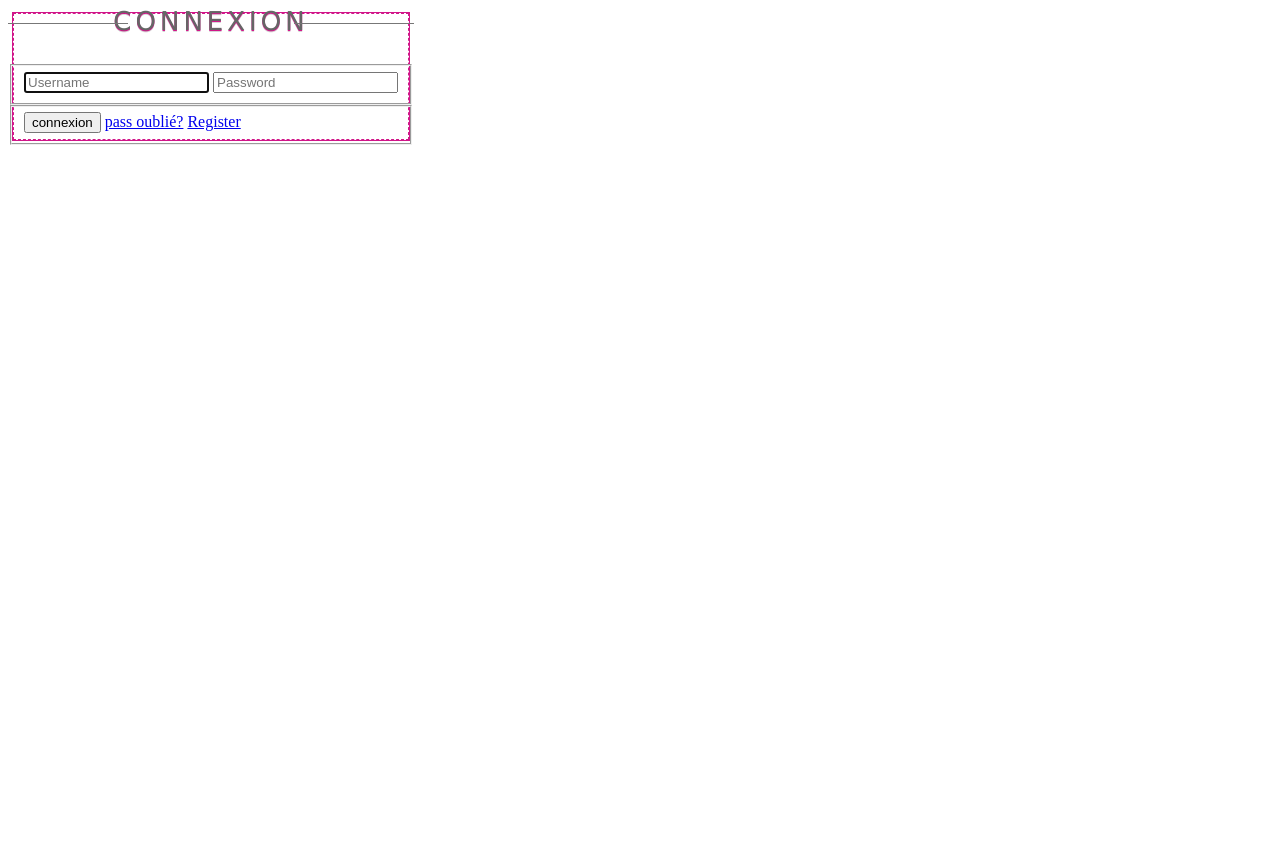
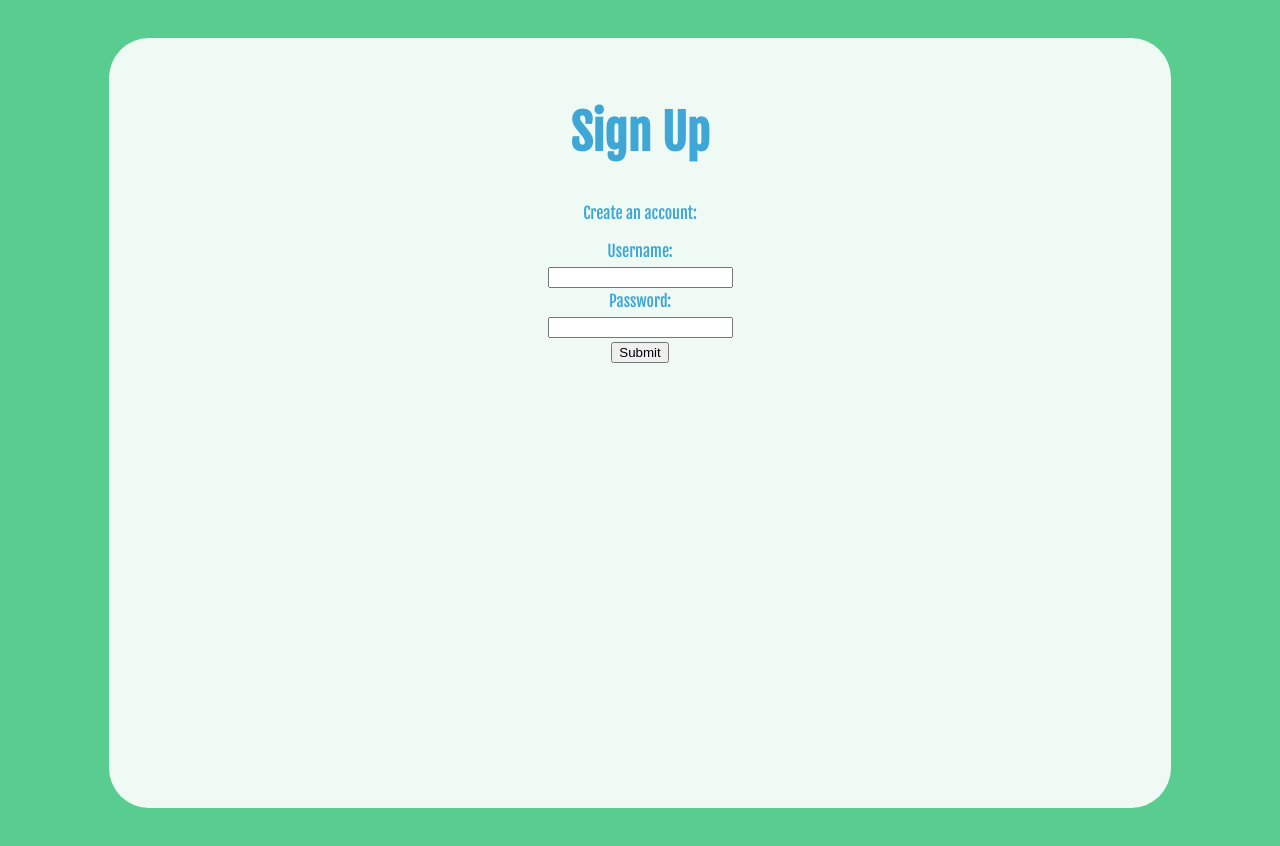
Before and after one commit to Biozard01/sitetest, a plain HTML site: page index.html in a window 1280 px wide. Before the commit the page ends 800 px from the top, so only its background shows below. Drawn offline with Linux system fonts and the light colour scheme.

Commit message:
Structure de base + login

```diff
--- a/index.html
+++ b/index.html
@@ -1,21 +1,27 @@
 <!DOCTYPE html>
-<html>
-    <head>
-        <meta charset="utf-8">
-        <title>index</title>
-        <link rel="stylesheet" href="style.css">
-    </head>
-    </body>
-        <form id="login">
-            <h1>connexion</h1>
-            <fieldset id="inputs">
-                <input id="username" type="text" placeholder="Username" autofocus required>
-                <input id="password" type="password" placeholder="Password" required>
-            </fieldset>
-            <fieldset id="actions">
-                <input type="submit" id="submit" value="connexion">
-                <a href="oublie.html">pass oublié?</a>
-                <a href="register.html">Register</a>
-            </fieldset>
-        </form>
-    </body>
+<html lang="en" dir="ltr">
+  <head>
+    <meta charset="utf-8">
+    <title>Sign Up Page</title>
+    <link rel="stylesheet" href="style.css" type="text/css">
+    <link href="https://fonts.googleapis.com/css?family=Fjalla+One" rel="stylesheet">
+  </head>
+  <body>
+    <section class="overlay">
+			<h1>Sign Up</h1>
+      <p>Create an account:</p>
+      <form action="submission.html" method="GET">
+        <label for="username">Username:</label>
+        <br>
+				<input id="username" name="username" type="text" required minlength="3" maxlength="15">
+        <br>
+        <label for="pw">Password:</label>
+        <br>
+        <!--Add the pattern attribute to the input below-->
+				<input id="pw" name="pw" type="password" required minlength="8" maxlength="15">
+        <br>
+        <input type="submit" value="Submit">
+      </form>
+    </section>
+  </body>
+</html>
--- a/style.css
+++ b/style.css
@@ -1,46 +1,26 @@
-#login {
-    position: absolute;
-    z-index: 0;
-}
+body {
+    background-color: #59CD90;
+    color: #3FA7D6;
+    font-family: "Fjalla One", Arial;
+  }
 
-#login:before {
-    content: '';
-    position: absolute;
-    z-index: -1;
-    border: 1px dashed #d11689;
-    top: 5px;
-    bottom: 5px;
-    left: 5px;
-    right: 5px;
-    box-shadow: 0 0 0 1px #d11689;
-}
+  form {
+    line-height: 25px;
+  }
 
-h1 {
-    text-shadow: 0 1px 0 #d11689, 0px 2px 0 #2c2c2c33;
-    text-transform: uppercase;
+  h1 {
+    font-size: 3em;
+    overflow: break;
+  }
+
+  .overlay {
+    width: 80%;
+    min-width: 30%;
+    margin: 3% auto;
+    display: block;
+    padding: 2%;
+    height: 90vh;
+    background-color: rgba(255, 255, 255, 0.9);
+    border-radius: 40px;
     text-align: center;
-    color: #666;
-    margin: 0 0 30px 0;
-    letter-spacing: 4px;
-    font: normal 26px/1 Verdana, Helvetica;
-    position: relative;
-}
-
-h1:after,
-h1:before {
-    background-color: #777;
-    content: "";
-    height: 1px;
-    position: absolute;
-    top: 15px;
-    width: 120px;
-}
-
-h1:after {
-    right: 0;
-}
-
-h1:before {
-    background-image: linear-gradient(right, #777, #d11689);
-    left: 0;
-}
+  }
```
Also changed, not shown: login.js (added, +12 -0 lines), submission.html (added, +16 -0 lines), test/test.js (added, +12 -0 lines).
